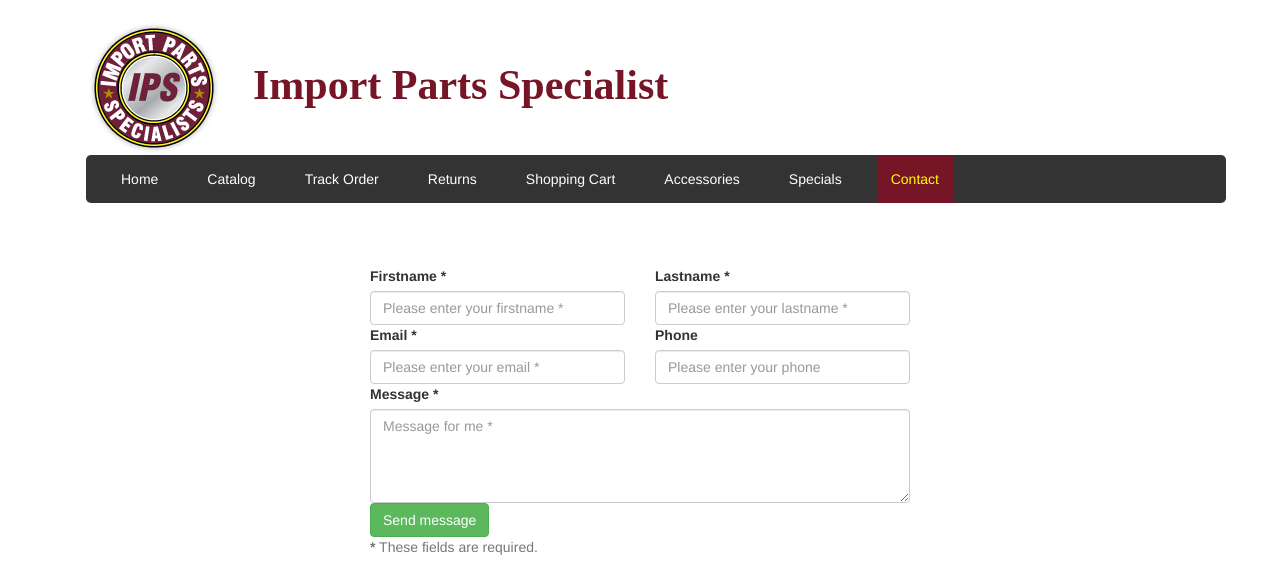
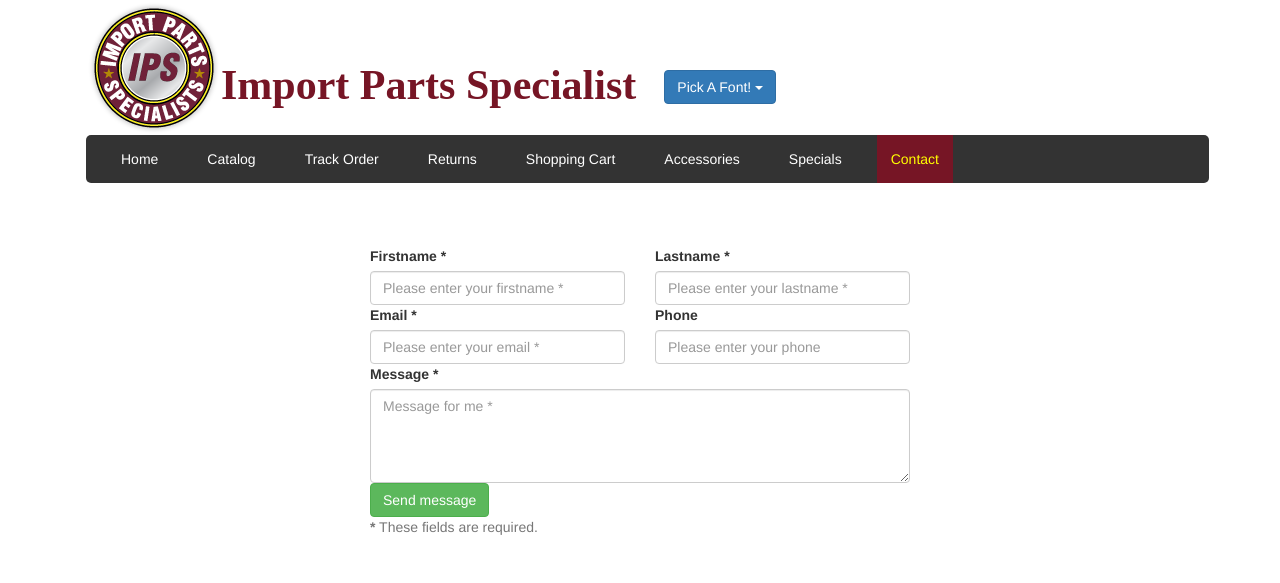
Before and after one commit to Jlassos/ips-demo, a website: page index.html in a window 1280 px wide. Shown: the top 583 px of the page. Drawn offline with nearby package versions, Linux system fonts and the light colour scheme; some packages are replaced by stand-ins of ours; no server answers.

Commit message:
few changes and placeholder font button

```diff
--- a/index.html
+++ b/index.html
@@ -102,12 +102,24 @@
 <!-- Include all compiled plugins (below), or include individual files as needed -->
 <script src="js/bootstrap.min.js"></script>
 <div class="container">
-  <nav class="header">
+  <div class="header">
     <div class="container">
         <div class="header">
-          <div><img src="assets/logo.png" alt=""><h1 class="company-name">Import Parts Specialist</h1></div>
+          <div>
+            <img src="assets/logo.png" alt="">
+            <h1 class="company-name">Import Parts Specialist</h1>
+            <div class="dropdown">
+              <button class="btn btn-primary dropdown-toggle" type="button" data-toggle="dropdown">Pick A Font!
+                <span class="caret"></span></button>
+              <ul class="dropdown-menu">
+                <li>Some Font here</li>
+                <li>Some Font there</li>
+                <li>Some font blah blah blah</li>
+              </ul>
+            </div>
           </div>
-          <nav class="col-md-12 nav navbar" data-spy="affix" data-offset-top="190">
+          </div>
+          <nav class="col-md-12 nav navbar" data-spy="affix" data-offset-top="160">
             <ul>
               <li><a href="#home">Home</a></li>
               <li><a href="#catalog">Catalog</a></li>
@@ -120,7 +132,7 @@
             </ul>
           </nav>
     </div>
-  </nav>
+  </div>
   <div class="container-fluid">
     <div class="row">
       <div class="col-md-offset-3 col-md-6">
--- a/src/js/main.js
+++ b/src/js/main.js
@@ -1,14 +1,11 @@
 // ---------------------------------------------------------
 // Navbar Fix
 // ---------------------------------------------------------
+/* affix the navbar after scroll below header */
 
-// $(window).on('resize', () => {
-//   var containerWidth = $('nav > .container').width()
-//   $('.nav.navbar').width( containerWidth )
-// })
 
 function resizeNavbar() {
-  var containerWidth = $('nav > .container').width()
+  var containerWidth = $('.container > nav').width()
   $('.nav.navbar').width( containerWidth )
 }
 
--- a/src/styles/main.scss
+++ b/src/styles/main.scss
@@ -14,7 +14,7 @@
 /* This code right here should create a gap between navbar and scrollable content */
 /* element+element	div + p	Selects all <p> elements that are placed immediately after <div> elements */
 .affix + .container-fluid {
-  padding-top: 10em;
+  padding-top: 30em;
 }
 
 .header {
@@ -25,11 +25,16 @@
   img {
     float: left;
   }
+  .dropdown {
+    float: left;
+    padding-top: 5em;
+    padding-left: 2em;
+  }
 }
 
 .company-name {
   padding-top: 1em;
-  padding-left: 4em;
+  float: left;
   color: #761525;
   font-size: 3em;
   font-family: "Times New Roman";
@@ -45,7 +50,7 @@
   background-color: black;
   color: yellow;
 }
-
+nav {
   ul {
     list-style-type: none;
     margin: 0;
@@ -84,7 +89,7 @@
       text-decoration: none;
     }
   }
-
+}
 .content {
   height: 2000px;
 }
```
Also changed, not shown: build/styles/main.css. Lines whose indentation alone changed are shown as unchanged.
